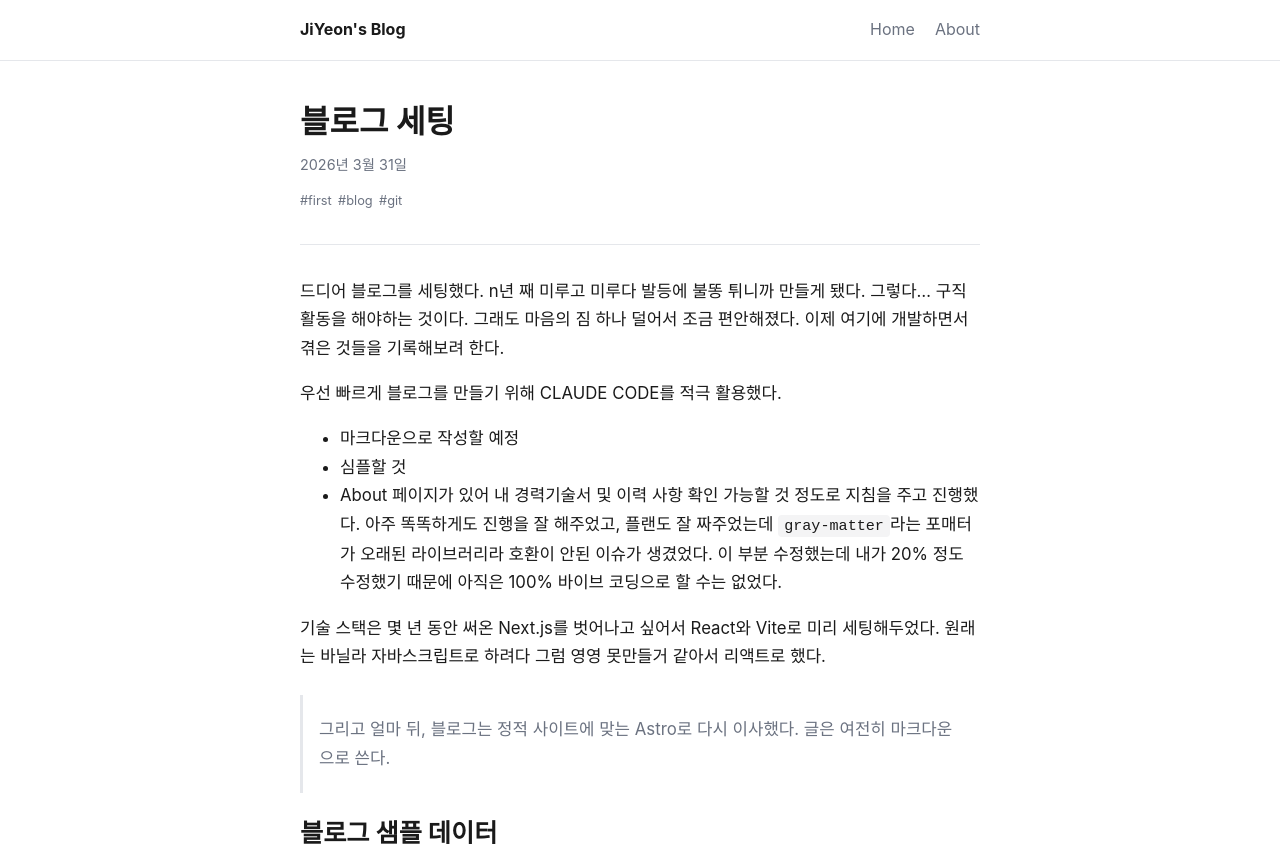
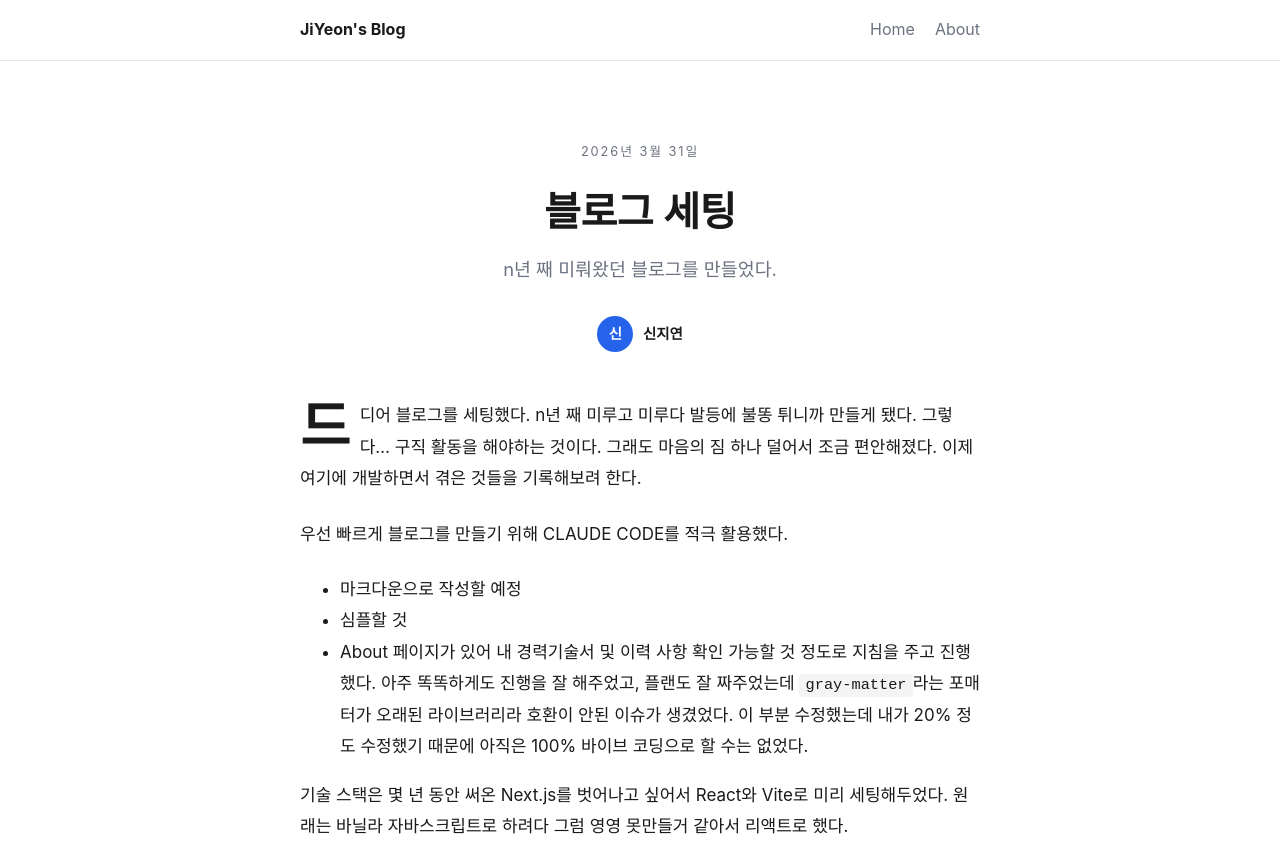
Before and after one commit to jiyeon0320/jiyeon0320.github.io, an Astro site: page /blog/first-post in a window 1280 px wide. Shown: the top 853 px of the page. Built offline with nearby package versions, Linux system fonts and the light colour scheme; Astro itself is replaced by a stand-in of ours.

Commit message:
feat: 블로그 상세 페이지 에디토리얼 미니멀 디자인 적용
- 상단 중앙 정렬 헤더(날짜·세리프 제목·부제·저자 바이라인)
- 첫 문단 드롭캡, 넉넉한 행간, 세리프 소제목
- 인용구를 중앙 정렬 세리프 이탤릭 풀인용구로
- 태그를 하단 pill 형태로 재배치
- 제목(h1~h3) 세리프 전역 적용으로 사이트 무드 통일

Co-Authored-By: Claude Opus 4.8 (1M context) <noreply@anthropic.com>

```diff
--- a/src/pages/blog/[...slug].astro
+++ b/src/pages/blog/[...slug].astro
@@ -2,6 +2,7 @@
 import { getCollection, render } from 'astro:content'
 import type { GetStaticPaths } from 'astro'
 import BaseLayout from '@/layouts/BaseLayout.astro'
+import { AUTHOR } from '@/consts'
 
 export const getStaticPaths = (async () => {
   const posts = await getCollection('blog')
@@ -16,43 +17,130 @@ const { Content } = await render(post)
 
 const fmt = (d: Date) =>
   d.toLocaleDateString('ko-KR', { year: 'numeric', month: 'long', day: 'numeric' })
+
+const initial = AUTHOR.trim().charAt(0)
 ---
 
 <BaseLayout title={post.data.title} description={post.data.description}>
-  <article>
-    <h1>{post.data.title}</h1>
-    <p class="meta">
+  <article class="post">
+    <header class="post-header">
+      <p class="post-date">
         <time datetime={post.data.pubDate.toISOString()}>{fmt(post.data.pubDate)}</time>
-      {
-        post.data.updatedDate && (
-          <span> · 수정 {fmt(post.data.updatedDate)}</span>
-        )
-      }
+        {post.data.updatedDate && <span> · 수정 {fmt(post.data.updatedDate)}</span>}
       </p>
+      <h1 class="post-title">{post.data.title}</h1>
+      {post.data.description && <p class="post-deck">{post.data.description}</p>}
+      <div class="post-author">
+        <span class="avatar" aria-hidden="true">{initial}</span>
+        <span class="author-name">{AUTHOR}</span>
+      </div>
+    </header>
+
+    <div class="prose">
+      <Content />
+    </div>
+
+    <footer class="post-footer">
       {
         post.data.tags.length > 0 && (
           <div class="tags">
             {post.data.tags.map((t) => (
-            <span class="tag">#{t}</span>
+              <span class="tag">{t}</span>
             ))}
           </div>
         )
       }
-    <hr />
-    <div class="prose">
-      <Content />
-    </div>
-    <hr />
-    <a href="/">← 목록으로</a>
+      <a class="back" href="/">← 목록으로</a>
+    </footer>
   </article>
 </BaseLayout>
 
 <style>
-  article h1 {
-    margin: 0 0 0.5rem;
+  .post-header {
+    text-align: center;
+    margin: 2.5rem 0 3rem;
+  }
+  .post-date {
+    margin: 0 0 1.5rem;
+    font-size: 0.8rem;
+    letter-spacing: 0.15em;
+    color: var(--muted);
+    text-transform: uppercase;
+  }
+  .post-date time {
+    font-size: inherit;
+  }
+  .post-title {
+    margin: 0 0 1.25rem;
+    font-size: 2.5rem;
+    line-height: 1.2;
+  }
+  .post-deck {
+    max-width: 34rem;
+    margin: 0 auto 2rem;
+    font-size: 1.15rem;
+    line-height: 1.6;
+    color: var(--muted);
+  }
+  .post-author {
+    display: flex;
+    align-items: center;
+    justify-content: center;
+    gap: 0.6rem;
+  }
+  .avatar {
+    display: grid;
+    place-items: center;
+    width: 2.25rem;
+    height: 2.25rem;
+    border-radius: 50%;
+    background: var(--accent);
+    color: #fff;
+    font-size: 0.9rem;
+    font-weight: 700;
+  }
+  .author-name {
+    font-size: 0.9rem;
+    font-weight: 600;
+  }
+
+  .post-footer {
+    margin-top: 4rem;
+    padding-top: 1.5rem;
+    border-top: 1px solid var(--border);
+    display: flex;
+    flex-wrap: wrap;
+    align-items: center;
+    justify-content: space-between;
+    gap: 1rem;
+  }
+  .tags {
+    display: flex;
+    flex-wrap: wrap;
+    gap: 0.5rem;
+    margin: 0;
+  }
+  .tag {
+    font-size: 0.75rem;
+    letter-spacing: 0.05em;
+    text-transform: uppercase;
+    color: var(--muted);
+    border: 1px solid var(--border);
+    border-radius: 999px;
+    padding: 0.2rem 0.65rem;
+  }
+  .back {
+    font-size: 0.9rem;
+    color: var(--muted);
+  }
+  .back:hover {
+    color: var(--fg);
+    text-decoration: none;
+  }
+
+  @media (max-width: 34rem) {
+    .post-title {
       font-size: 2rem;
     }
-  .meta {
-    margin: 0;
   }
 </style>
--- a/src/styles/global.css
+++ b/src/styles/global.css
@@ -6,6 +6,9 @@
   --accent: #2563eb;
   --code-bg: #f4f4f5;
   --max-width: 720px;
+  /* 본문(한글)은 산세리프, 제목·인용구 등 디스플레이 요소는 세리프로 에디토리얼 대비 */
+  --serif: Georgia, 'Times New Roman', 'Nanum Myeongjo', 'Apple Myungjo',
+    'Batang', serif;
 }
 
 @media (prefers-color-scheme: dark) {
@@ -58,8 +61,10 @@ a:hover {
 h1,
 h2,
 h3 {
+  font-family: var(--serif);
   line-height: 1.3;
   font-weight: 700;
+  letter-spacing: -0.01em;
 }
 
 hr {
@@ -75,12 +80,37 @@ time {
 
 /* --- 마크다운 본문 --- */
 .prose {
-  font-size: 1.05rem;
+  font-size: 1.0625rem;
+  line-height: 1.85;
+}
+.prose > p {
+  margin: 0 0 1.5rem;
+}
+/* 소제목: 세리프 + 섹션 사이 넉넉한 여백 */
+.prose h2 {
+  font-size: 1.6rem;
+  margin: 3rem 0 1rem;
+}
+.prose h3 {
+  font-size: 1.25rem;
+  margin: 2.5rem 0 0.75rem;
+}
+/* 첫 문단 드롭캡 — 에디토리얼 시그니처 */
+.prose > p:first-of-type::first-letter {
+  float: left;
+  font-family: var(--serif);
+  font-size: 3.4rem;
+  line-height: 0.85;
+  font-weight: 700;
+  padding: 0.1rem 0.6rem 0 0;
+  color: var(--fg);
 }
 .prose img {
+  display: block;
   max-width: 100%;
   height: auto;
-  border-radius: 8px;
+  margin: 2.5rem auto;
+  border-radius: 2px;
 }
 .prose pre {
   padding: 1rem;
@@ -106,11 +136,21 @@ time {
   padding: 0.5rem 0.75rem;
   text-align: left;
 }
+/* 인용구: 중앙 정렬 세리프 이탤릭 풀인용구 */
 .prose blockquote {
-  margin: 1.5rem 0;
-  padding: 0.25rem 1rem;
-  border-left: 3px solid var(--border);
-  color: var(--muted);
+  margin: 2.5rem auto;
+  max-width: 34rem;
+  padding: 0;
+  border: none;
+  font-family: var(--serif);
+  font-style: italic;
+  font-size: 1.4rem;
+  line-height: 1.5;
+  text-align: center;
+  color: var(--accent);
+}
+.prose blockquote p {
+  margin: 0.5rem 0;
 }
 
 /* --- 태그 --- */
```
Lines whose indentation alone changed are shown as unchanged.
